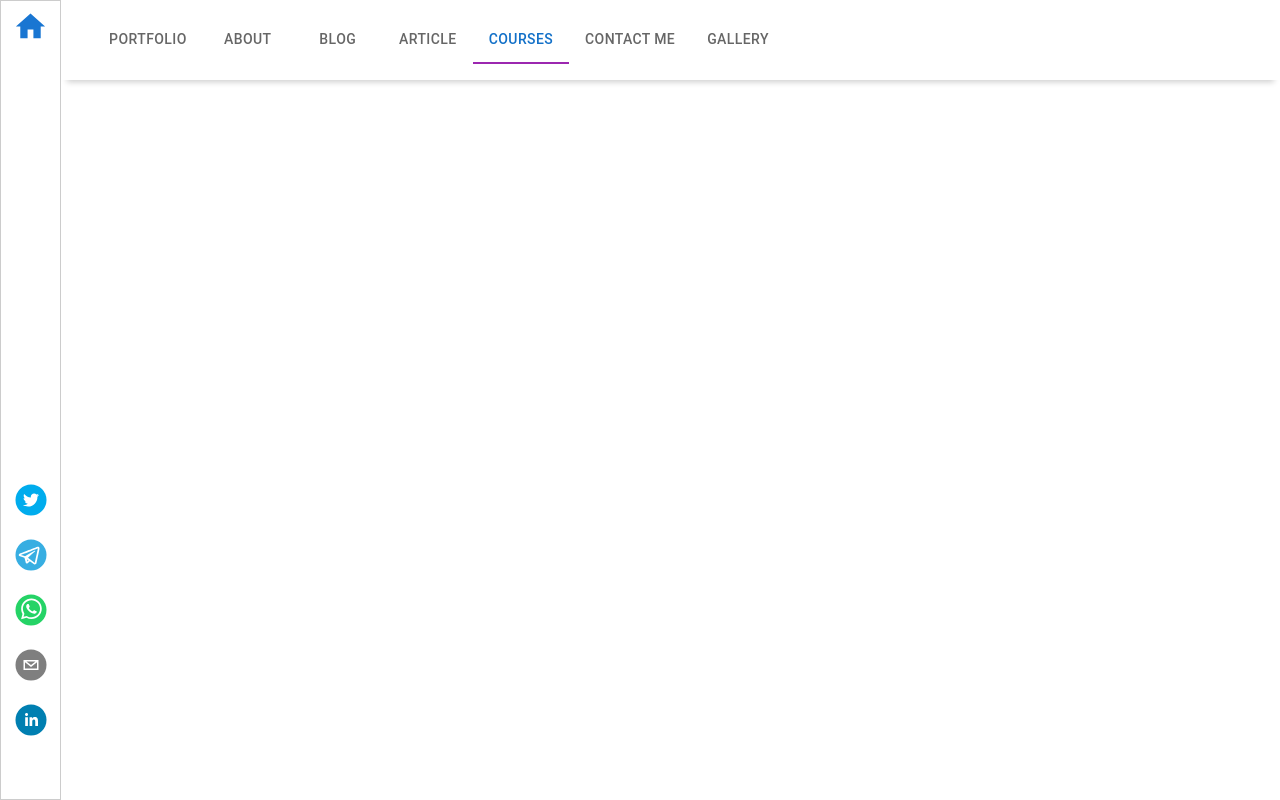
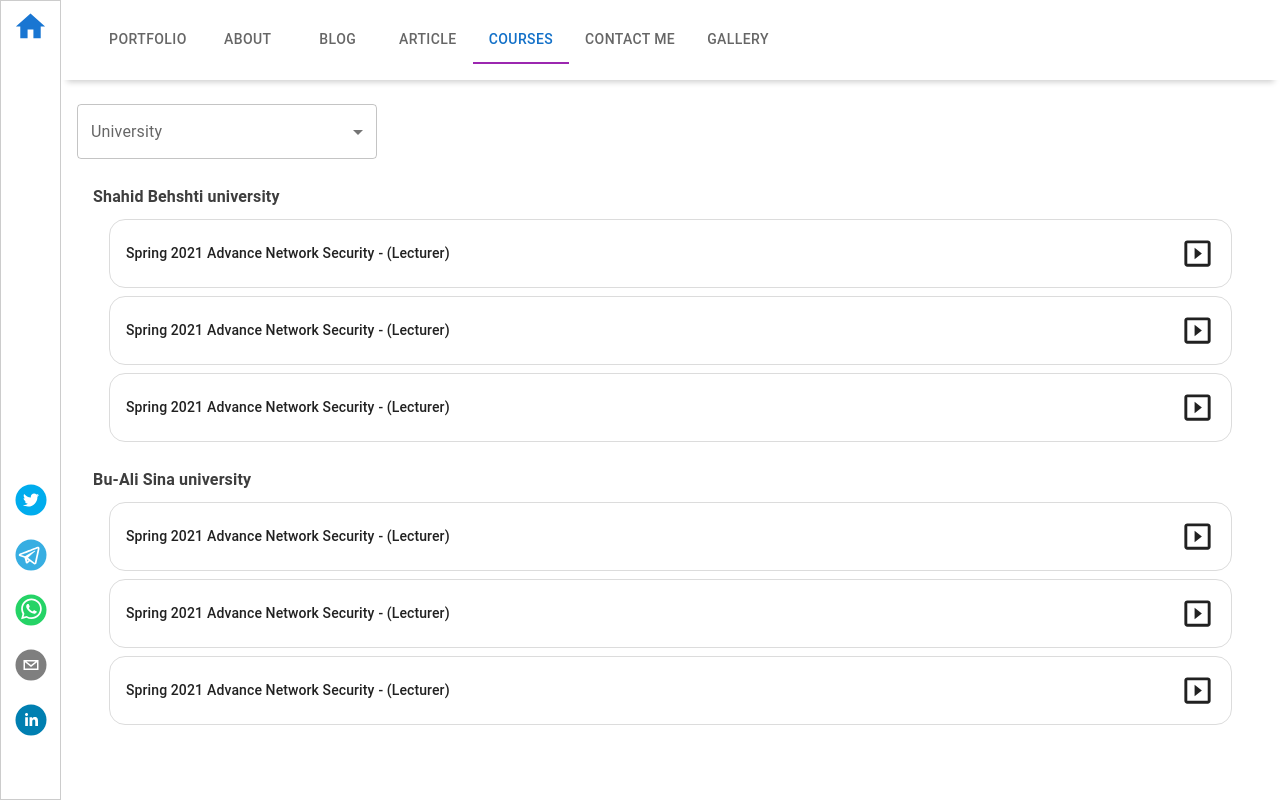
Before and after one commit to MohammadRostami71/Academic-Portfolio, a React (Create React App) app: page /courses in a window 1280 px wide. Built offline with nearby package versions, Linux system fonts and the light colour scheme.

Commit message:
💄: course page

```diff
--- /dev/null
+++ b/src/Types/courseTypes.ts
@@ -0,0 +1,12 @@
+type courseTypes = {
+    id: number ,
+    university?: string,
+    country?: string,
+    province?: string,
+    date?: string,
+    title?: string,
+    position?: string,
+    url?: string,
+}
+
+export default courseTypes
--- /dev/null
+++ b/src/components/Courses/CourseItem/index.tsx
@@ -0,0 +1,23 @@
+import courseTypes from "../../../Types/courseTypes";
+import {Box, Typography} from "@mui/material";
+import SlideshowIcon from '@mui/icons-material/Slideshow';
+import useStyles from "./useStyles";
+
+const CourseItem = ({title,date,position,url}:courseTypes) => {
+    const classes = useStyles();
+
+    return(
+        <Box className={classes.container}>
+               <Box>
+                   <Typography variant={"subtitle2"}>{date}</Typography>
+                   <Typography variant={"subtitle2"}>{title}</Typography>
+                   <Typography variant={"subtitle2"}>{` - (${position})`}</Typography>
+               </Box>
+                <Box>
+                    <SlideshowIcon fontSize={'large'}/>
+                </Box>
+        </Box>
+    )
+};
+
+export default CourseItem;
--- /dev/null
+++ b/src/components/Courses/CourseItem/useStyles.ts
@@ -0,0 +1,32 @@
+import {makeStyles} from "@mui/styles";
+
+const useStyles = makeStyles((theme) => ({
+    container:{
+        display:'flex',
+        alignItems:'center',
+        justifyContent:'space-between',
+        padding:'1rem',
+        border:'1px solid #dcdcdc',
+        borderRadius:'1rem',
+        margin:'0.5rem 2rem',
+        cursor:'pointer',
+
+        // @ts-ignore
+        [theme.breakpoints.down('sm')]: {
+            margin:'0.25rem',
+        },
+
+        '&:hover':{
+            border:'1px solid #cdcdcd',
+        },
+
+        '& .MuiBox-root':{
+            display:'flex',
+            alignItems:'center',
+            justifyContent:'center',
+            gap:'0.25rem',
+        }
+    },
+}));
+
+export default useStyles;
--- /dev/null
+++ b/src/config/courses.json
@@ -0,0 +1,62 @@
+[
+  {
+    "id": 1,
+    "university": "Shahid Behshti university",
+    "country": "Iran",
+    "province": "Tehran",
+    "date": "Spring 2021",
+    "title": "Advance Network Security",
+    "position": "Lecturer",
+    "url": "https://lms.sbu.ac.ir/"
+  },
+  {
+    "id": 2,
+    "university": "Shahid Behshti university",
+    "country": "Iran",
+    "province": "Tehran",
+    "date": "Spring 2021",
+    "title": "Advance Network Security",
+    "position": "Lecturer",
+    "url": "https://lms.sbu.ac.ir/"
+  },
+  {
+    "id": 3,
+    "university": "Bu-Ali Sina university",
+    "country": "Iran",
+    "province": "Tehran",
+    "date": "Spring 2021",
+    "title": "Advance Network Security",
+    "position": "Lecturer",
+    "url": ""
+  },
+  {
+    "id": 4,
+    "university": "Bu-Ali Sina university",
+    "country": "Iran",
+    "province": "Tehran",
+    "date": "Spring 2021",
+    "title": "Advance Network Security",
+    "position": "Lecturer",
+    "url": ""
+  },
+  {
+    "id": 5,
+    "university": "Shahid Behshti university",
+    "country": "Iran",
+    "province": "Tehran",
+    "date": "Spring 2021",
+    "title": "Advance Network Security",
+    "position": "Lecturer",
+    "url": "https://lms.sbu.ac.ir/"
+  },
+  {
+    "id": 6,
+    "university": "Bu-Ali Sina university",
+    "country": "Iran",
+    "province": "Tehran",
+    "date": "Spring 2021",
+    "title": "Advance Network Security",
+    "position": "Lecturer",
+    "url": ""
+  }
+]
--- a/src/pages/Blog/useStyles.ts
+++ b/src/pages/Blog/useStyles.ts
@@ -13,6 +13,7 @@ const useStyles = makeStyles((t) => ({
         alignItems:'center',
 
         '& .MuiSvgIcon-root':{
+            cursor:'pointer'
         },
 
         '& .MuiFormControl-root':{
--- a/src/pages/Courses/index.tsx
+++ b/src/pages/Courses/index.tsx
@@ -1,12 +1,81 @@
-import React from "react";
+import React, {useEffect, useState} from "react";
 
 import useStyles from "./useStyles";
+import {
+    Box,
+    Chip,
+    FormControl,
+    InputLabel,
+    MenuItem,
+    OutlinedInput,
+    Select,
+    SelectChangeEvent,
+    Typography
+} from "@mui/material";
+import courses from './../../config/courses.json';
+import CloseOutlinedIcon from "@mui/icons-material/CloseOutlined";
+import CourseItem from "../../components/Courses/CourseItem";
+import groupBy from "../../utils/groupBy";
 
 const Courses: React.FC = () => {
-    const classes= useStyles;
+    const classes= useStyles();
+
+    const [universities,setUniversities] = useState<string[]>([]);
+    const [selectedUniversity,setSelectedUniversity]= useState<string | undefined>('')
+
+    useEffect(() => {
+        setUniversities([...new Set(courses.map(c => c.university))]as string[]);
+    },[]);
+
+    const handleChange = (event: SelectChangeEvent) => {
+        const {
+            target: { value },
+        } = event;
+        setSelectedUniversity(value);
+    };
+
+    const data = groupBy(courses,c => c.university)
 
     return(
-        <></>
+        <Box className={classes.container}>
+            <Box className={classes.universityBox}>
+                <FormControl sx={{ m: 1, width: 300 }}>
+                    <InputLabel>University</InputLabel>
+                    <Select
+                        value={selectedUniversity}
+                        onChange={handleChange}
+                        input={<OutlinedInput label="Chip" />}
+                        renderValue={(selected) => (
+                            <Box sx={{ display: 'flex', flexWrap: 'wrap', gap: 0.5 }}>
+                                <Chip key={selected} label={selected} />
+                            </Box>
+                        )}
+                    >
+                        {universities.map((university:string,index:number) => (
+                            <MenuItem
+                                key={index}
+                                value={university}
+                            >
+                                {university}
+                            </MenuItem>
+                        ))}
+                    </Select>
+                </FormControl>
+                {selectedUniversity!== '' && <CloseOutlinedIcon onClick={() => setSelectedUniversity('')}/>}
+            </Box>
+
+            {Object.keys(data).map((key) => {
+                return <Box className={classes.content}>
+                    {selectedUniversity === '' ? <Typography variant={"subtitle1"}>{key}</Typography> :
+                        selectedUniversity === key ? <Typography variant={"subtitle1"}>{key}</Typography> : null
+                    }
+                    {selectedUniversity === '' ?
+                        data[key].map(course => <CourseItem key={course?.id} id={course?.id}  date={course?.date} title={course?.title} position={course?.position} url={course?.url} />) :
+                    selectedUniversity === key ?
+                        data[key].map(course => <CourseItem key={course?.id} id={course?.id}  date={course?.date} title={course?.title} position={course?.position}  url={course?.url} />) : null}
+                </Box>
+            })}
+        </Box>
     )
 };
 
--- a/src/pages/Courses/useStyles.ts
+++ b/src/pages/Courses/useStyles.ts
@@ -1,5 +1,45 @@
 import { makeStyles } from '@mui/styles';
+import theme from "../../theme/theme";
 
-const useStyles = makeStyles(() => ({}));
+const useStyles = makeStyles(() => ({
+    container:{
+        display:'flex',
+        flexDirection:'column',
+        padding:'1rem 0',
+
+    },
+
+    universityBox:{
+        display:'flex',
+        margin:'0 0.5rem',
+        alignItems:'center',
+
+        '& .MuiSvgIcon-root':{
+            cursor:'pointer'
+        },
+
+        '& .MuiFormControl-root':{
+            [theme.breakpoints.down('sm')]: {
+                width:'100%',
+            },
+            '& .MuiInputBase-root':{
+                '& .MuiSelect-select':{
+                    padding: '1rem'
+                }
+            }
+        }
+    },
+
+    content:{
+        padding:'0 1rem',
+
+        '& > .MuiTypography-root:first-child':{
+            marginLeft:'1rem',
+            marginTop:'1rem',
+            fontWeight:'600',
+            color:'#3e3e3e'
+        }
+    }
+}));
 
 export default useStyles;
--- /dev/null
+++ b/src/utils/groupBy.ts
@@ -0,0 +1,7 @@
+const groupBy = <T>(array: T[], predicate: (value: T, index: number, array: T[]) => any) =>
+    array.reduce((acc, value, index, array) => {
+        (acc[predicate(value, index, array)] ||= []).push(value);
+        return acc;
+    }, {} as { [key: string]: T[] });
+
+export default groupBy;
```
